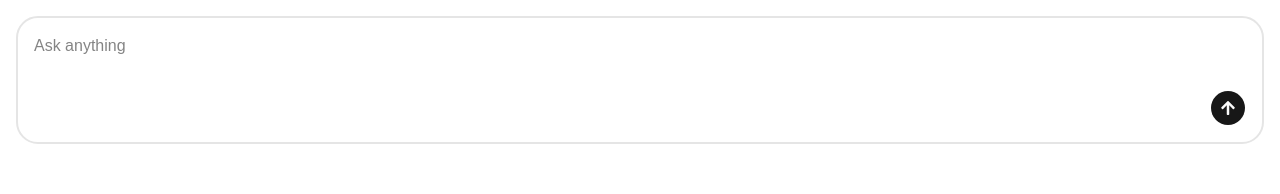
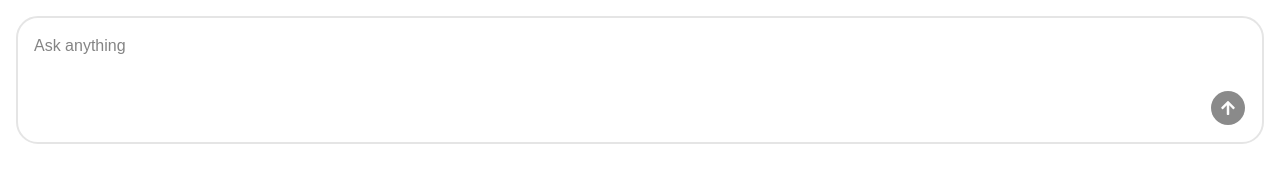
Before and after one commit to MohamedWazeemJassir/ai-chatbot, a React (Vite) app in the folder packages/client/: page / in a window 1280 px wide. Shown: the top 194 px of the page. Built offline with nearby package versions, Linux system fonts and the light colour scheme.

Commit message:
Handle form submission

```diff
--- a/package.json
+++ b/package.json
@@ -22,6 +22,7 @@
     "packages/*"
   ],
   "dependencies": {
-    "dotenv": "^18.0.5"
+    "dotenv": "^18.0.5",
+    "react-hook-form": "^7.90.0"
   }
 }
--- a/packages/client/package.json
+++ b/packages/client/package.json
@@ -18,6 +18,7 @@
       "lucide-react": "^1.52.0",
       "react": "^19.2.8",
       "react-dom": "^19.2.8",
+      "react-hook-form": "^7.90.0",
       "react-icons": "^5.7.0",
       "shadcn": "^4.21.1",
       "tailwindcss": "^4.3.3",
--- a/packages/client/src/components/ChatBot.tsx
+++ b/packages/client/src/components/ChatBot.tsx
@@ -1,18 +1,48 @@
+import type { KeyboardEvent } from 'react';
 import { Button } from './ui/button';
 import { FaArrowUp } from 'react-icons/fa';
+import { useForm } from 'react-hook-form';
+
+type FormData = {
+   prompt: string;
+};
 
 const ChatBot = () => {
+   const { register, handleSubmit, reset, formState } = useForm<FormData>();
+   const onSubmit = (data: FormData) => {
+      console.log(data);
+      reset();
+   };
+   const onKeyDown = (e: KeyboardEvent<HTMLFormElement>) => {
+      if (e.key === 'Enter' && !e.shiftKey) {
+         e.preventDefault();
+         handleSubmit(onSubmit)();
+      }
+   };
+
    return (
-      <div className="flex flex-col gap-2 items-end border-2 p-4 rounded-3xl">
+      <form
+         onSubmit={handleSubmit(onSubmit)}
+         onKeyDown={onKeyDown}
+         className="flex flex-col gap-2 items-end border-2 p-4 rounded-3xl"
+      >
          <textarea
+            {...register('prompt', {
+               required: true,
+               validate: (data) => data.trim().length > 0,
+            })}
             className="w-full border-0 focus:outline-0 resize-none"
             placeholder="Ask anything"
             maxLength={1000}
          />
-         <Button className="rounded-full w-9 h-9">
+         <Button
+            disabled={!formState.isValid}
+            type="submit"
+            className="rounded-full w-9 h-9"
+         >
             <FaArrowUp />
          </Button>
-      </div>
+      </form>
    );
 };
 
--- a/packages/client/tsconfig.json
+++ b/packages/client/tsconfig.json
@@ -5,6 +5,7 @@
       { "path": "./tsconfig.node.json" }
    ],
    "compilerOptions": {
+      "ignoreDeprecations": "6.0",
       "baseUrl": ".",
       "paths": {
          "@/*": ["./src/*"]
```
Also changed, not shown: 1 other file (tests, documents, lock files or other folders).
